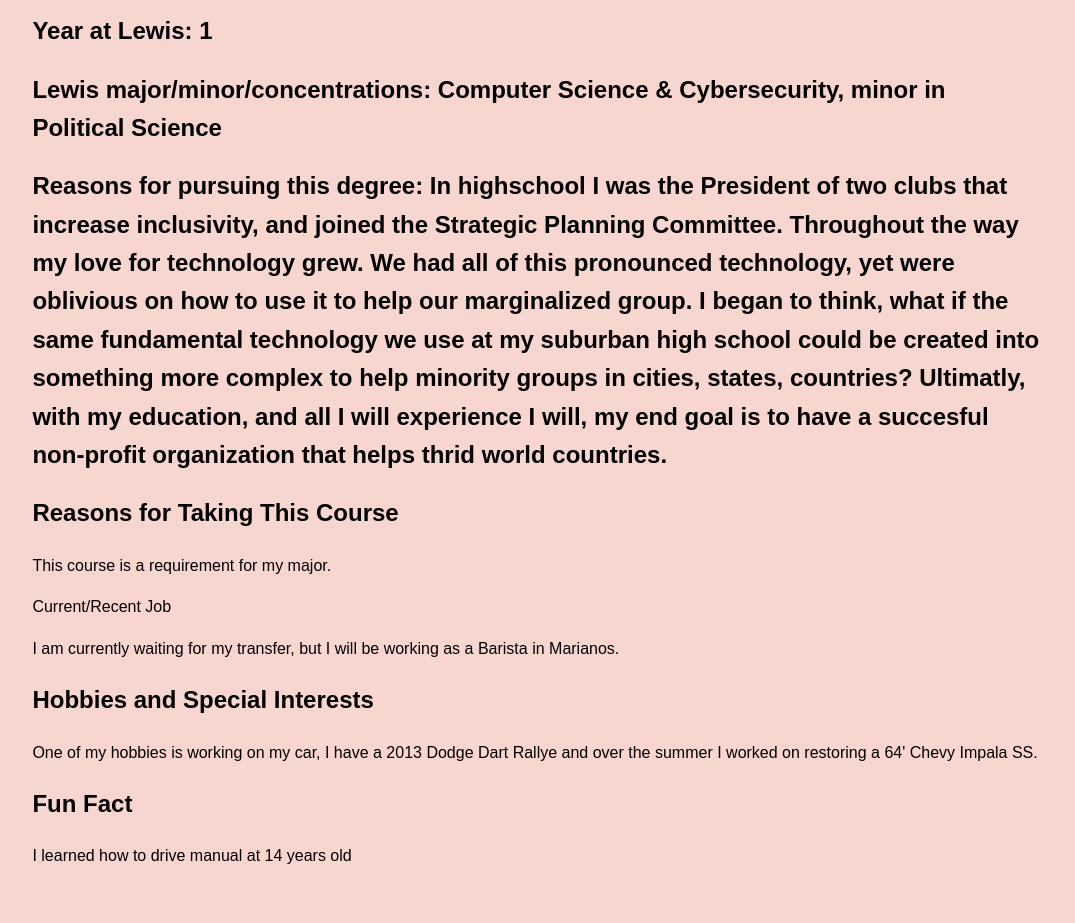
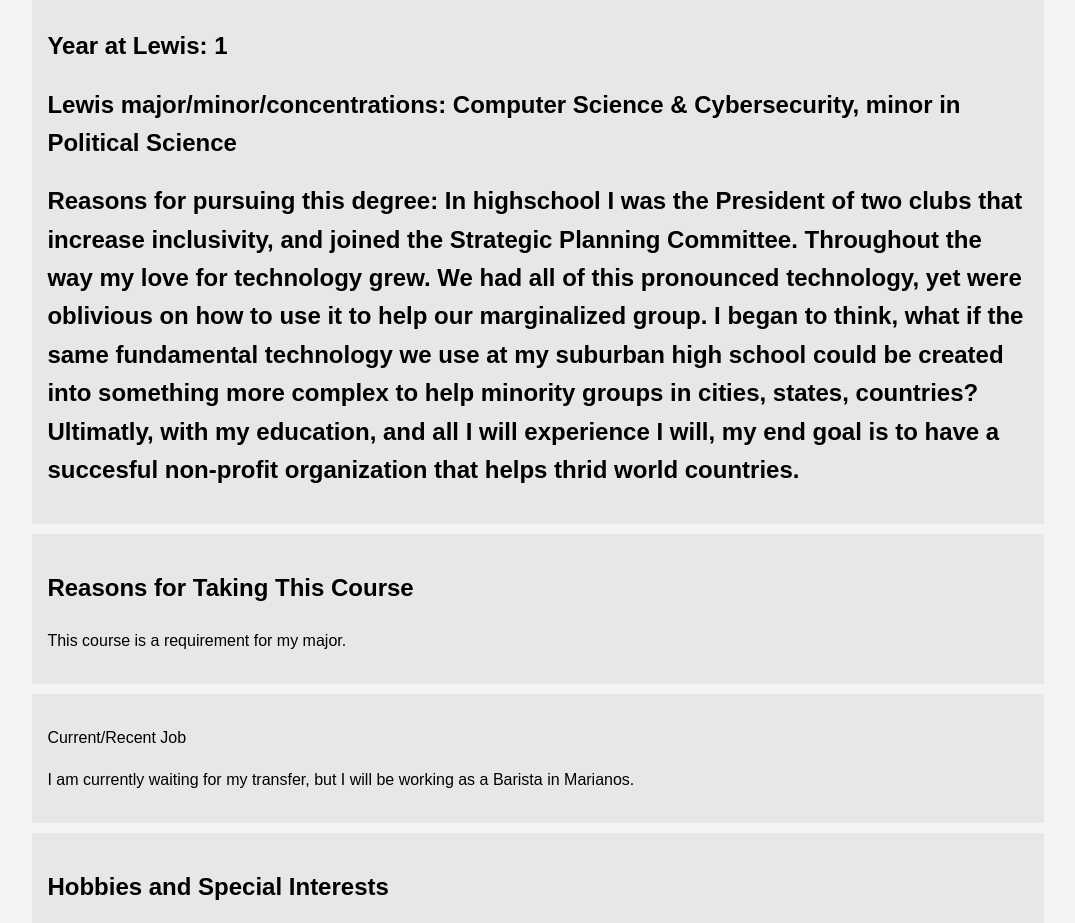
Before and after one commit to isary24/isaryl24.github.io, a plain HTML site: page index.html in a window 1280 px wide. Shown: the part 118-1041 px from the top of the page, without its empty margins (102-1177 px from the left). Before the commit the page ends 1011 px from the top, so only its background shows below. Drawn offline with Linux system fonts and the light colour scheme.

Commit message:
Update index.html

```diff
--- a/index.html
+++ b/index.html
@@ -5,7 +5,7 @@
     <style>
         body {
             font-family: Arial, sans-serif;
-            background-color: #f7d6d0;
+            background-color: #f4f4f4;
             line-height: 1.6;
         }
         .container {
@@ -22,8 +22,8 @@
             margin: 0;
         }
         .hobbies, .lewis, .course, .job {
-            background: #FFFFFF
-            padding: 15px;
+            background: #e7e7e7;
+		padding: 15px;
             margin-bottom: 10px;
         }
     </style>
@@ -56,7 +56,7 @@ with my education, and all I will experience I will, my end goal is to have a su
 
         <section class="hobbies">
             <h2>Hobbies and Special Interests</h2>
-            <p>One of my hobbies is working on my car, I have a 2013 Dodge Dart Rallye and over the summer I worked on restoring a 64' Chevy Impala SS.</p>
+            <p>One of my hobbies is working on my car, I have a 2013 Dodge Dart Rallye currently in Stage 1 and over the summer I worked on restoring a 64' Chevy Impala SS.</p>
         </section>
 
         <section class="fun-fact">
```
